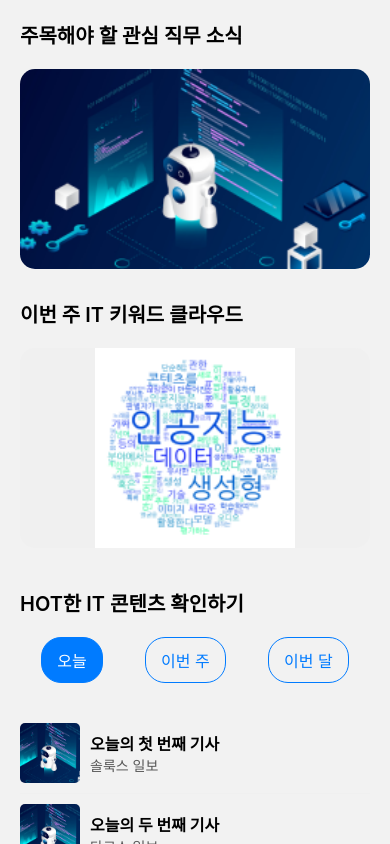
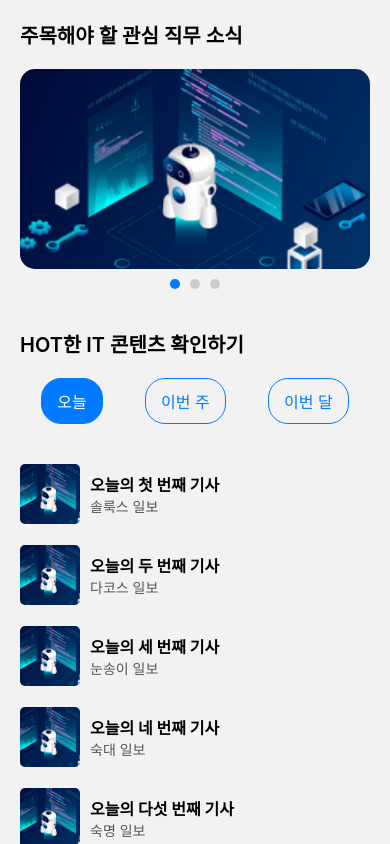
Before and after one commit to GeeYun086/dacos-solux-readIT-frontend, a React Native app: screen /TrendScreen in a window 390 px wide. Built offline with nearby package versions, Linux system fonts and the light colour scheme.

Commit message:
Feat : 트렌드 화면 수정

```diff
--- a/src/screens/Trend/TrendScreen.tsx
+++ b/src/screens/Trend/TrendScreen.tsx
@@ -2,69 +2,69 @@ import React, { useState } from 'react';
 import { View, Text, StyleSheet, Image, TouchableOpacity, ScrollView, SafeAreaView } from 'react-native';
 
 // 임시 이미지들
-const thumbnailImage = require('../../img/thumbnail.png'); // 썸네일 이미지
-const wordCloudImage = require('../../img/wordCloud.png'); // 워드 클라우드 이미지
+const thumbnailImage1 = require('../../img/thumbnail.png'); // 썸네일 이미지 1
+const thumbnailImage2 = require('../../img/wordCloud.png'); // 썸네일 이미지 2
+const thumbnailImage3 = require('../../img/logo.png'); // 썸네일 이미지 3
 
 const TrendScreen = () => {
-  // 현재 선택된 탭 상태 관리
   const [selectedTab, setSelectedTab] = useState('today');
+  const [currentThumbnail, setCurrentThumbnail] = useState(thumbnailImage1); // 기본 이미지 1 설정
 
-  // 핫한 IT 콘텐츠 예시 데이터
   const hotArticles = {
     today: [
-      { title: '오늘의 첫 번째 기사', publisher: '솔룩스 일보', thumbnail: thumbnailImage },
-      { title: '오늘의 두 번째 기사', publisher: '다코스 일보', thumbnail: thumbnailImage },
-      { title: '오늘의 세 번째 기사', publisher: '눈송이 일보', thumbnail: thumbnailImage },
-      { title: '오늘의 네 번째 기사', publisher: '숙대 일보', thumbnail: thumbnailImage },
-      { title: '오늘의 다섯 번째 기사', publisher: '숙명 일보', thumbnail: thumbnailImage },
+      { title: '오늘의 첫 번째 기사', publisher: '솔룩스 일보', thumbnail: thumbnailImage1 },
+      { title: '오늘의 두 번째 기사', publisher: '다코스 일보', thumbnail: thumbnailImage1 },
+      { title: '오늘의 세 번째 기사', publisher: '눈송이 일보', thumbnail: thumbnailImage1 },
+      { title: '오늘의 네 번째 기사', publisher: '숙대 일보', thumbnail: thumbnailImage1 },
+      { title: '오늘의 다섯 번째 기사', publisher: '숙명 일보', thumbnail: thumbnailImage1 },
     ],
     week: [
-      { title: '이번 주 첫 번째 기사', publisher: '솔룩스 일보', thumbnail: thumbnailImage },
-      { title: '이번 주 두 번째 기사', publisher: '다코스 일보', thumbnail: thumbnailImage },
-      { title: '이번 주 세 번째 기사', publisher: '눈송이 일보', thumbnail: thumbnailImage },
-      { title: '이번 주 네 번째 기사', publisher: '숙대 일보', thumbnail: thumbnailImage },
-      { title: '이번 주 다섯 번째 기사', publisher: '숙명 일보', thumbnail: thumbnailImage },
+      { title: '이번 주 첫 번째 기사', publisher: '솔룩스 일보', thumbnail: thumbnailImage1 },
+      { title: '이번 주 두 번째 기사', publisher: '다코스 일보', thumbnail: thumbnailImage1 },
+      { title: '이번 주 세 번째 기사', publisher: '눈송이 일보', thumbnail: thumbnailImage1 },
+      { title: '이번 주 네 번째 기사', publisher: '숙대 일보', thumbnail: thumbnailImage1 },
+      { title: '이번 주 다섯 번째 기사', publisher: '숙명 일보', thumbnail: thumbnailImage1 },
     ],
     month: [
-      { title: '이번 달 첫 번째 기사', publisher: '솔룩스 일보', thumbnail: thumbnailImage },
-      { title: '이번 달 두 번째 기사', publisher: '다코스 일보', thumbnail: thumbnailImage },
-      { title: '이번 달 세 번째 기사', publisher: '눈송이 일보', thumbnail: thumbnailImage },
-      { title: '이번 달 네 번째 기사', publisher: '숙대 일보', thumbnail: thumbnailImage },
-      { title: '이번 달 다섯 번째 기사', publisher: '숙명 일보', thumbnail: thumbnailImage },
+      { title: '이번 달 첫 번째 기사', publisher: '솔룩스 일보', thumbnail: thumbnailImage1 },
+      { title: '이번 달 두 번째 기사', publisher: '다코스 일보', thumbnail: thumbnailImage1 },
+      { title: '이번 달 세 번째 기사', publisher: '눈송이 일보', thumbnail: thumbnailImage1 },
+      { title: '이번 달 네 번째 기사', publisher: '숙대 일보', thumbnail: thumbnailImage1 },
+      { title: '이번 달 다섯 번째 기사', publisher: '숙명 일보', thumbnail: thumbnailImage1 },
     ],
   };
 
-  // 탭 클릭 시 상태 업데이트 함수
   const handleTabChange = (tab) => {
     setSelectedTab(tab);
+  };
+
+  const handleThumbnailChange = (image) => {
+    setCurrentThumbnail(image); // 이미지 변경
   };
 
   return (
     <SafeAreaView style={styles.safeAreaContainer}>
       <ScrollView style={styles.container} contentContainerStyle={styles.scrollViewContent}>
-        {/* 주목해야 할 관심 직무 소식 텍스트 */}
         <Text style={styles.subTitle}>주목해야 할 관심 직무 소식</Text>
 
         {/* 썸네일 이미지가 들어갈 둥근 사각형 */}
         <View style={styles.thumbnailContainer}>
           <Image
-            source={thumbnailImage}  // 로컬 썸네일 이미지
+            source={currentThumbnail}  // 선택된 이미지
             style={styles.thumbnail}
           />
         </View>
 
-        {/* 이번 주 IT 키워드 클라우드 텍스트 */}
-        <Text style={styles.keywordTitle}>이번 주 IT 키워드 클라우드</Text>
-
-        {/* 워드 클라우드 이미지가 들어갈 사각형 */}
-        <View style={styles.wordCloudContainer}>
-          <Image
-            source={wordCloudImage}  // 로컬 워드 클라우드 이미지
-            style={styles.wordCloud}
-          />
+        {/* 작은 원들 */}
+        <View style={styles.dotContainer}>
+          {[thumbnailImage1, thumbnailImage2, thumbnailImage3].map((image, index) => (
+            <TouchableOpacity key={index} onPress={() => handleThumbnailChange(image)} style={styles.dot}>
+              <View style={[styles.dotIndicator, currentThumbnail === image && styles.selectedDot]} />
+            </TouchableOpacity>
+          ))}
         </View>
 
-        {/* HOT한 IT 콘텐츠 확인하기 텍스트 */}
+        {/* HOT한 IT 콘텐츠 확인하기 */}
         <Text style={styles.hotContentTitle}>HOT한 IT 콘텐츠 확인하기</Text>
 
         {/* 탭 선택: 오늘, 이번 주, 이번 달 */}
@@ -73,17 +73,9 @@ const TrendScreen = () => {
             <TouchableOpacity
               key={tab}
               onPress={() => handleTabChange(tab)}
-              style={[
-                styles.tabButton,
-                selectedTab === tab && styles.selectedTabButton,
-              ]}
+              style={[styles.tabButton, selectedTab === tab && styles.selectedTabButton]}
             >
-              <Text
-                style={[
-                  styles.tabText,
-                  selectedTab === tab && styles.selectedTabText,
-                ]}
-              >
+              <Text style={[styles.tabText, selectedTab === tab && styles.selectedTabText]}>
                 {tab === 'today' ? '오늘' : tab === 'week' ? '이번 주' : '이번 달'}
               </Text>
             </TouchableOpacity>
@@ -129,7 +121,7 @@ const styles = StyleSheet.create({
     height: 200,
     borderRadius: 15, // 둥근 사각형
     overflow: 'hidden', // 이미지가 넘칠 경우 잘라냄
-    backgroundColor: '#f0f0f0', // 배경 색상 (썸네일 이미지가 로드되지 않으면 대체 배경)
+    backgroundColor: '#f0f0f0', // 배경 색상
     justifyContent: 'center',
     alignItems: 'center',
   },
@@ -138,25 +130,22 @@ const styles = StyleSheet.create({
     height: '100%',
     resizeMode: 'cover', // 이미지가 박스 크기에 맞게 잘리거나 비율에 맞게 맞춰짐
   },
-  keywordTitle: {
-    fontSize: 20,
-    marginTop: 30,
-    fontWeight: '600',
+  dotContainer: {
+    flexDirection: 'row',
+    justifyContent: 'center',
+    marginTop: 10,
   },
-  wordCloudContainer: {
-    width: '100%',
-    height: 200,
-    borderRadius: 15,
-    overflow: 'hidden',
-    backgroundColor: '#f0f0f0', // 배경 색상
-    justifyContent: 'center',
-    alignItems: 'center',
-    marginTop: 20,
+  dot: {
+    marginHorizontal: 5,
   },
-  wordCloud: {
-    width: '100%',
-    height: '100%',
-    resizeMode: 'contain', // 이미지가 박스 안에 비율에 맞게 들어가도록 설정
+  dotIndicator: {
+    width: 10,
+    height: 10,
+    borderRadius: 5, // 동그란 원
+    backgroundColor: '#ccc', // 기본 회색
+  },
+  selectedDot: {
+    backgroundColor: '#007BFF', // 선택된 원 파란색
   },
   hotContentTitle: {
     fontSize: 20,
@@ -174,17 +163,17 @@ const styles = StyleSheet.create({
     paddingHorizontal: 15,
     borderRadius: 20,
     borderWidth: 1,
-    borderColor: '#007BFF', // 파란색 테두리
+    borderColor: '#007BFF',
   },
   selectedTabButton: {
-    backgroundColor: '#007BFF', // 선택된 탭 배경 파란색
+    backgroundColor: '#007BFF',
   },
   tabText: {
     fontSize: 16,
-    color: '#007BFF', // 기본 파란색 텍스트
+    color: '#007BFF',
   },
   selectedTabText: {
-    color: 'white', // 선택된 탭 텍스트 흰색
+    color: 'white',
   },
   articleList: {
     marginTop: 20,
@@ -193,13 +182,13 @@ const styles = StyleSheet.create({
     flexDirection: 'row',
     marginBottom: 10,
     borderBottomWidth: 1,
-    borderBottomColor: '#f0f0f0', // 각 항목 구분선
+    borderBottomColor: '#f0f0f0',
     paddingBottom: 10,
   },
   articleThumbnail: {
     width: 60,
     height: 60,
-    borderRadius: 5, // 썸네일의 작은 원형 이미지
+    borderRadius: 5,
     marginRight: 10,
   },
   articleTextContainer: {
```
